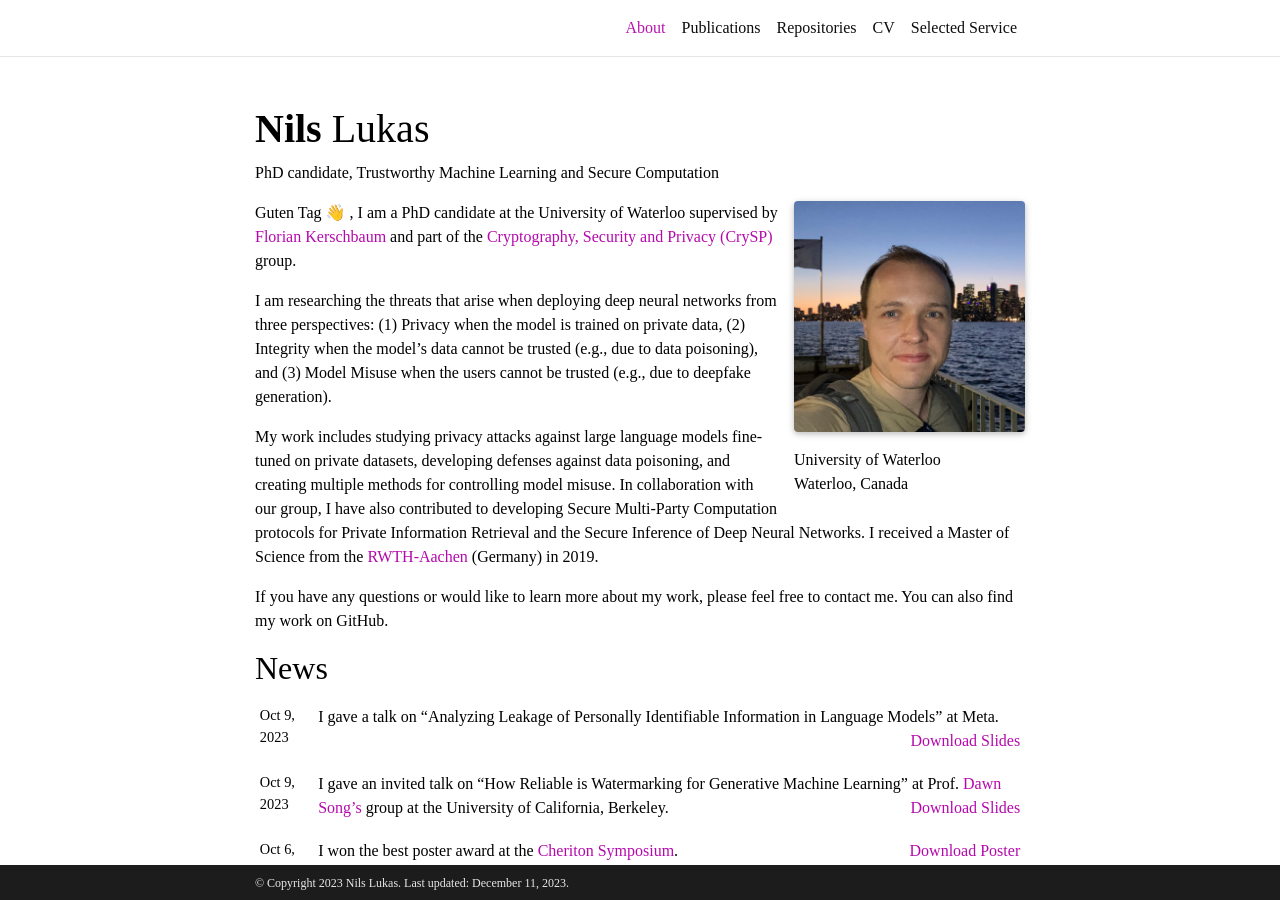
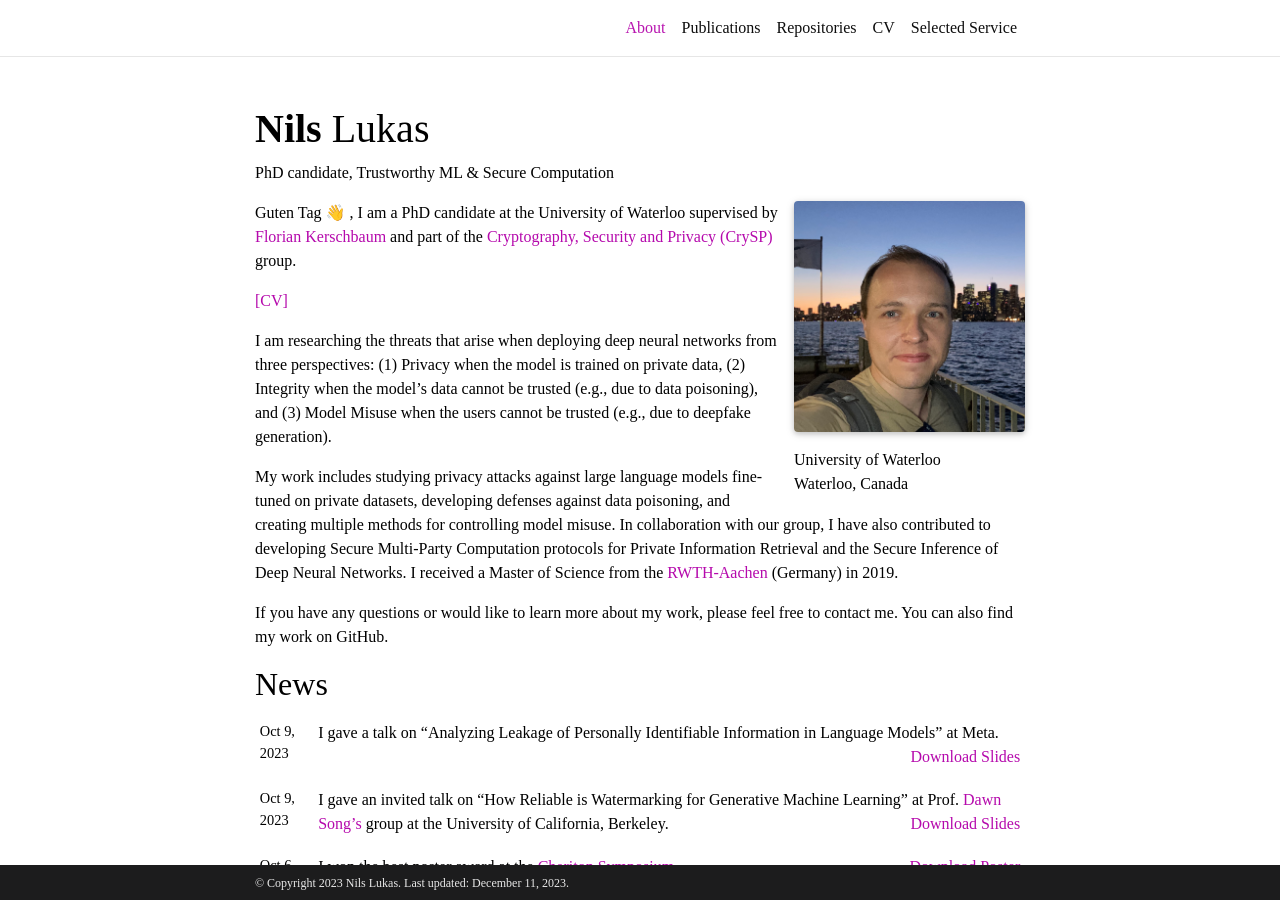
Before and after one commit to nilslukas/nilshendriklukas.github.io, a Jekyll site: the page built from _pages/about.md, in a window 1280 px wide and 900 px high. Built offline with Jekyll 4.4.1, drawn with Linux system fonts in a browser that asks for light colours; full-size pictures stand in for the smaller copies a plugin makes; emoji names are drawn with the system emoji font; comment, search, counter and statistics services are not loaded; a style sheet for code colours, icons or effects is not loaded.

Commit message:
update and put CV on top

```diff
--- a/_pages/about.md
+++ b/_pages/about.md
@@ -2,7 +2,7 @@
 layout: about
 title: About
 permalink: /
-subtitle: PhD candidate, Trustworthy Machine Learning and Secure Computation
+subtitle: PhD candidate, Trustworthy ML & Secure Computation
 
 profile:
   align: right
@@ -21,6 +21,8 @@ Guten Tag :wave: ,
 I am a PhD candidate at the University of Waterloo supervised by <a href="https://cs.uwaterloo.ca/~fkerschb/">Florian Kerschbaum</a>
 and part of the <a href="https://crysp.uwaterloo.ca">Cryptography, Security and Privacy (CrySP)</a> group.
 
+<a href="https://nilslukas.github.io/assets/pdf/cv_nils_lukas.pdf">[CV]</a>
+
 I am researching the threats that arise when deploying deep neural networks from three perspectives: (1) **Privacy**
 when the model is trained on private data, (2) **Integrity** when the model's data cannot be trusted
 (e.g., due to data poisoning), and (3) **Model Misuse** when the users cannot be trusted (e.g., due to deepfake generation).
```
Also changed, not shown: 1 other file.
